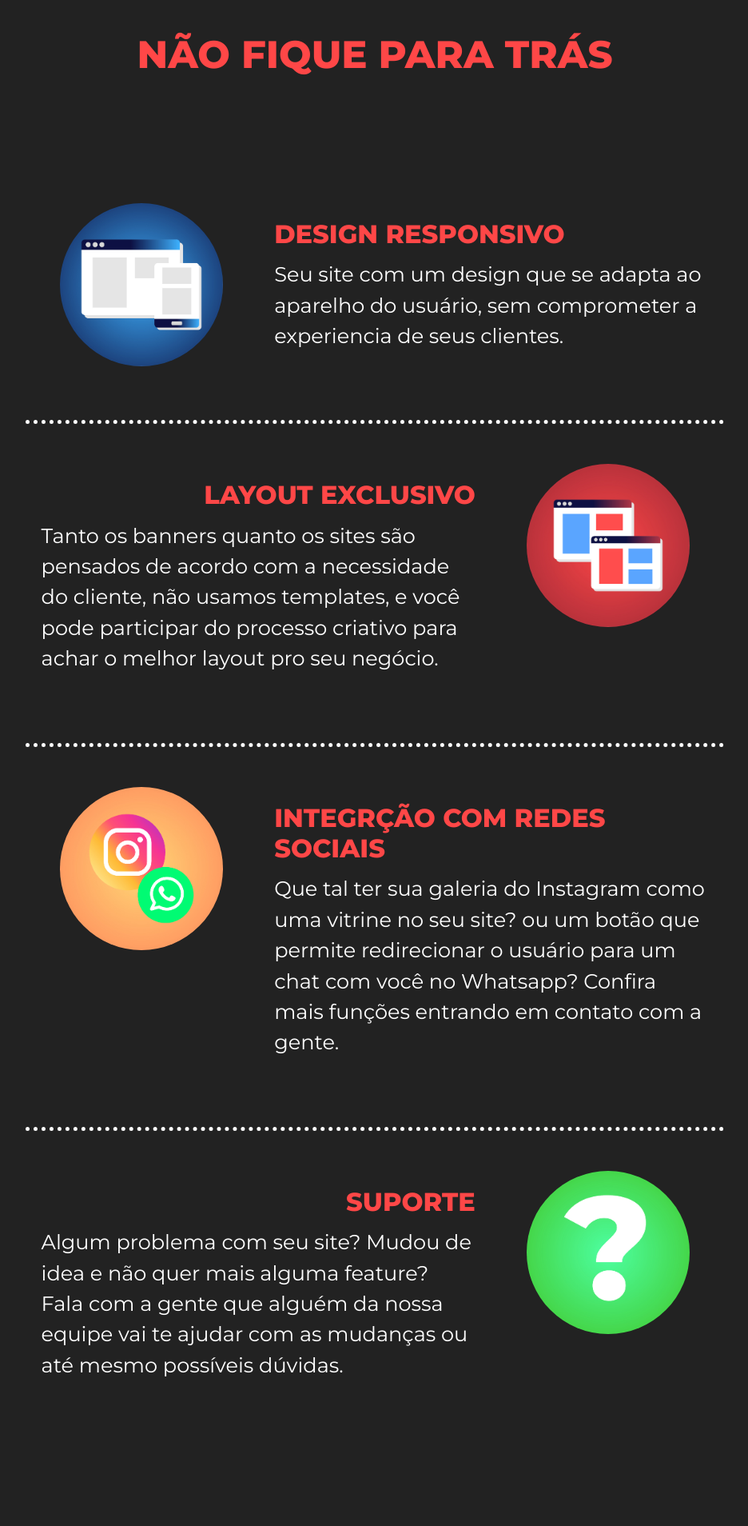
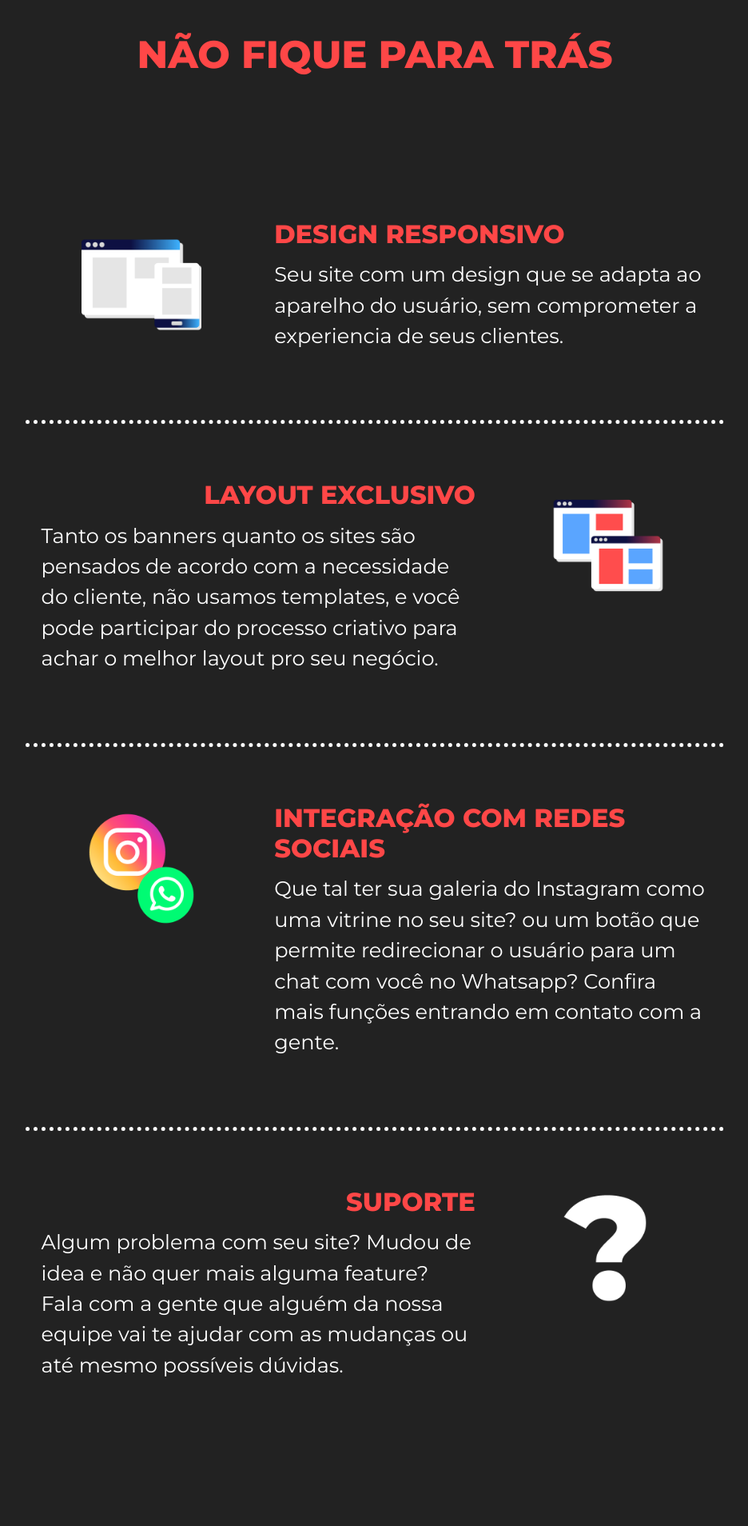
Before and after one commit to Bersanii/SbMidia, a PHP site: page / in a window 1280 px wide. Shown: the part 1781-3689 px from the top of the page at 80% size, without its empty margins (171-1107 px from the left). Run offline with PHP 8.4, Linux system fonts and the light colour scheme.

Commit message:
Background preto / arquivos atualizados

```diff
--- a/destaques.html
+++ b/destaques.html
@@ -34,7 +34,7 @@
   <div class="card mb-3" style="max-width: 100vw;">
     <div class="row no-gutters">
       <div class="col-md-4 text-center">
-        <img src="assets/responsivo.jpg" class="card-img-top imgAdjust" alt="..." style="border-radius: 50%; margin-left: auto; margin-right: auto;">
+        <img src="assets/destaques/responsivo.png" class="card-img-top imgAdjust" alt="..." style="border-radius: 50%; margin-left: auto; margin-right: auto;">
       </div>
       <div class="col-md-8">
         <div class="card-body">
@@ -52,7 +52,7 @@
   <div class="card mb-3" style="max-width: 100vw;">
     <div class="row no-gutters">
       <div class="col-md-4 d-md-none text-center">
-        <img src="assets/layout.jpg" class="card-img-top imgAdjust" alt="..." style="border-radius: 50%; margin-left: auto; margin-right: auto;">
+        <img src="assets/destaques/layout.png" class="card-img-top imgAdjust" alt="..." style="border-radius: 50%; margin-left: auto; margin-right: auto;">
       </div>
 
       <div class="col-md-8">
@@ -63,7 +63,7 @@
       </div>
 
       <div class="col-md-4 d-none d-md-block text-center">
-        <img src="assets/layout.jpg" class="card-img-top imgAdjust" alt="..." style="border-radius: 50%; margin-left: auto; margin-right: auto;">
+        <img src="assets/destaques/layout.png" class="card-img-top imgAdjust" alt="..." style="border-radius: 50%; margin-left: auto; margin-right: auto;">
       </div>
 
     </div>
@@ -76,11 +76,11 @@
   <div class="card mb-3" style="max-width: 100vw;">
     <div class="row no-gutters">
       <div class="col-md-4 text-center">
-        <img src="assets/redesSociais.jpg" class="card-img-top imgAdjust" alt="..." style="border-radius: 50%; margin-left: auto; margin-right: auto;">
+        <img src="assets/destaques/redesSociais.png" class="card-img-top imgAdjust" alt="..." style="border-radius: 50%; margin-left: auto; margin-right: auto;">
       </div>
       <div class="col-md-8">
         <div class="card-body">
-          <h5 class="card-title text-center text-md-left" style="font-weight: 800; color: #ff4747;">INTEGRÇÃO COM REDES SOCIAIS</h5>
+          <h5 class="card-title text-center text-md-left" style="font-weight: 800; color: #ff4747;">INTEGRAÇÃO COM REDES SOCIAIS</h5>
           <p class="card-text">Que tal ter sua galeria do Instagram como uma vitrine no seu site? ou um botão que permite redirecionar o usuário para um chat com você no Whatsapp? Confira mais funções entrando em contato com a gente.</p>
         </div>
       </div>
@@ -94,7 +94,7 @@
   <div class="card mb-3" style="max-width: 100vw;">
     <div class="row no-gutters">
       <div class="col-md-4 d-md-none text-center">
-        <img src="assets/suporte.jpg" class="card-img-top imgAdjust" alt="..." style="border-radius: 50%; margin-left: auto; margin-right: auto;">
+        <img src="assets/destaques/suporte.png" class="card-img-top imgAdjust" alt="..." style="border-radius: 50%; margin-left: auto; margin-right: auto;">
       </div>
 
       <div class="col-md-8">
@@ -105,7 +105,7 @@
       </div>
 
       <div class="col-md-4 d-none d-md-block text-center">
-        <img src="assets/suporte.jpg" class="card-img-top imgAdjust" alt="..." style="border-radius: 50%; margin-left: auto; margin-right: auto;">
+        <img src="assets/destaques/suporte.png" class="card-img-top imgAdjust" alt="..." style="border-radius: 50%; margin-left: auto; margin-right: auto;">
       </div>
 
     </div>
--- a/index.php
+++ b/index.php
@@ -88,15 +88,15 @@
 
       </div>
 
-    </div>
+
 
       <!-- ☰☰☰ FOOTER ☰☰☰ -->
       <div class="container-fluid">
-      <div class="row" style="background-color: #121430; border-top: #ff4747 4px solid; padding: 2vh 5vw 2vh 5vw">
+        <div class="row" style="background-color: #2b2b2b; border-top: #ff4747 4px solid; padding: 2vh 5vw 2vh 5vw">
           <div class="col-12 col-sm-6 d-flex justify-content-center" style="margin-bottom: 15px">
             <img src="assets/logoWhite.png" alt="" style="width: 50%; height: auto">
           </div>
-        <div class="col-12 col-sm-6 card-text d-flex justify-content-sm-center" style="color: #FFF">
+          <div class="col-12 col-sm-6 card-text d-flex justify-content-center text-center text-sm-left" style="color: #FFF">
             <div>
               Entre em contato:
               <br/>
@@ -105,7 +105,7 @@
           </div>
         </div>
       </div>
-
+    </div>
 
 
     <!-- ☰☰☰ BOTÕES ☰☰☰ -->
```
Also changed, not shown: assets/destaques/layout.png (added), assets/destaques/redesSociais.png (added), assets/destaques/responsivo.png (added), assets/destaques/suporte.png (added), assets/layout.jpg (deleted), assets/redesSociais.jpg (deleted), assets/responsivo.jpg (deleted), assets/suporte.jpg (deleted), 2 other files. Lines whose indentation alone changed are shown as unchanged.
